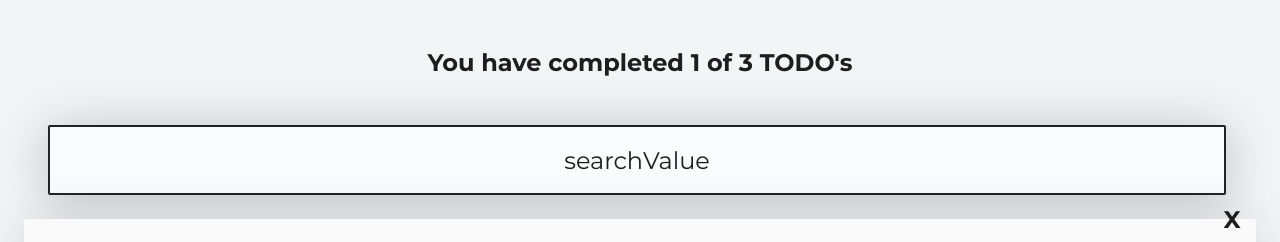
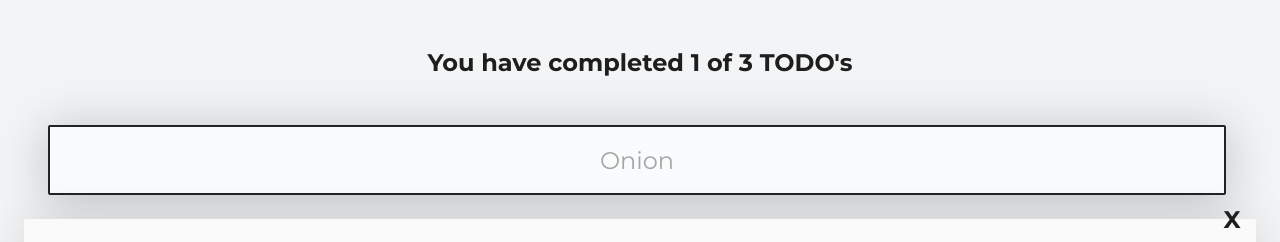
Before and after one commit to danielbatres/react-intro, a React (Create React App) app: page / in a window 1280 px wide. Shown: the top 242 px of the page. Built offline with nearby package versions, Linux system fonts and the light colour scheme.

Commit message:
Typo on the property sent in value

```diff
--- a/src/TodoSearch.jsx
+++ b/src/TodoSearch.jsx
@@ -34,7 +34,7 @@ const TodoSearch = ({ searchValue, setSearchValue }) => {
     <input
       className="TodoSearch"
       placeholder="Onion"
-      value="searchValue"
+      value={searchValue}
       onChange={onSearchValueChange}
     />
   );
```
